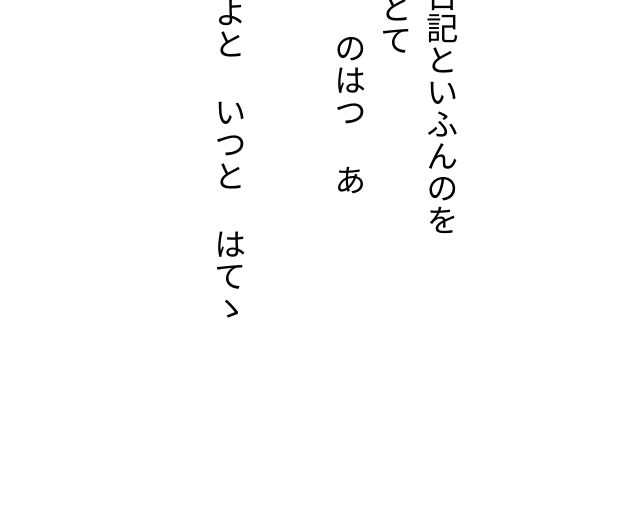
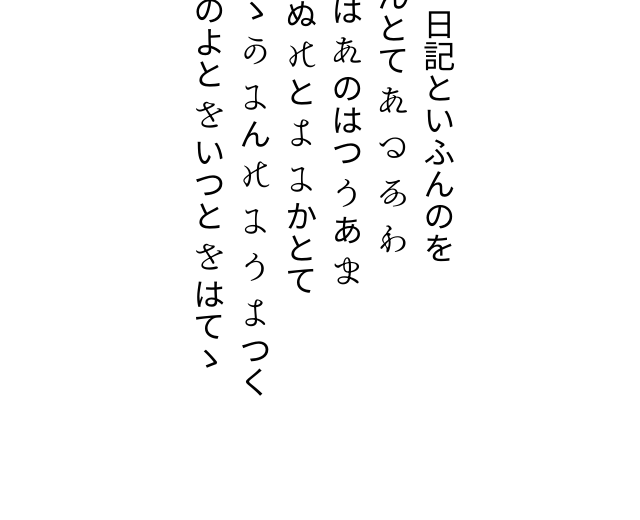
Before and after one commit to MSSBGC/tosanikki, a plain HTML site: page index.html in a window 1280 px wide. Shown: the part 280-800 px from the top of the page, without its empty margins (640-1280 px from the left). Drawn offline with Linux system fonts and the light colour scheme.

Commit message:
Update styles.css

```diff
--- a/styles.css
+++ b/styles.css
@@ -1,7 +1,7 @@
 @font-face {
   font-family: "Noto Serif Hentaigana";
   src:
-    url("NotoSerifHentaigana[wght].ttf") format("ttf");
+    url("NotoSerifHentaigana[wght].ttf") format("truetype");
 }
 
 body {
```
